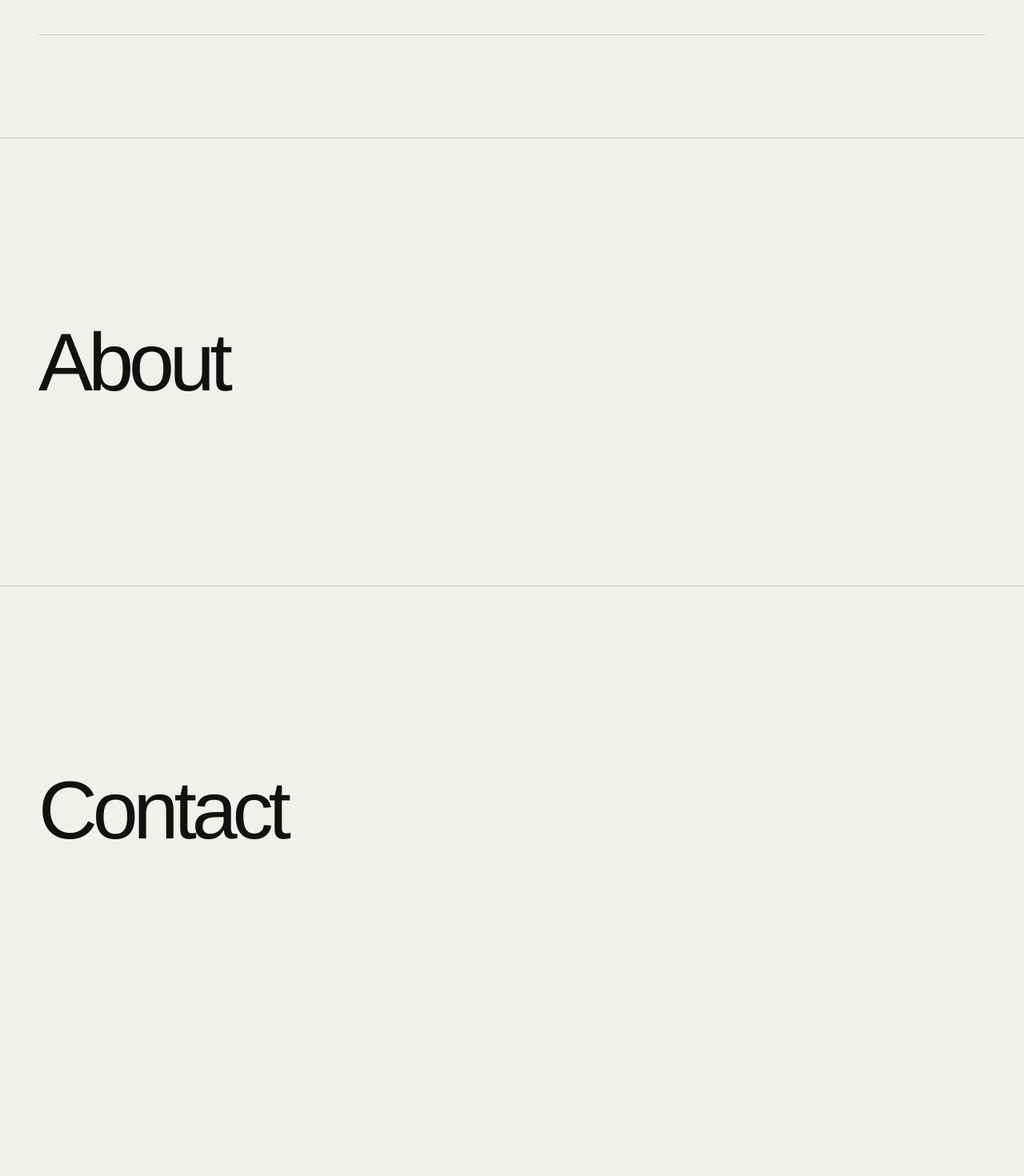
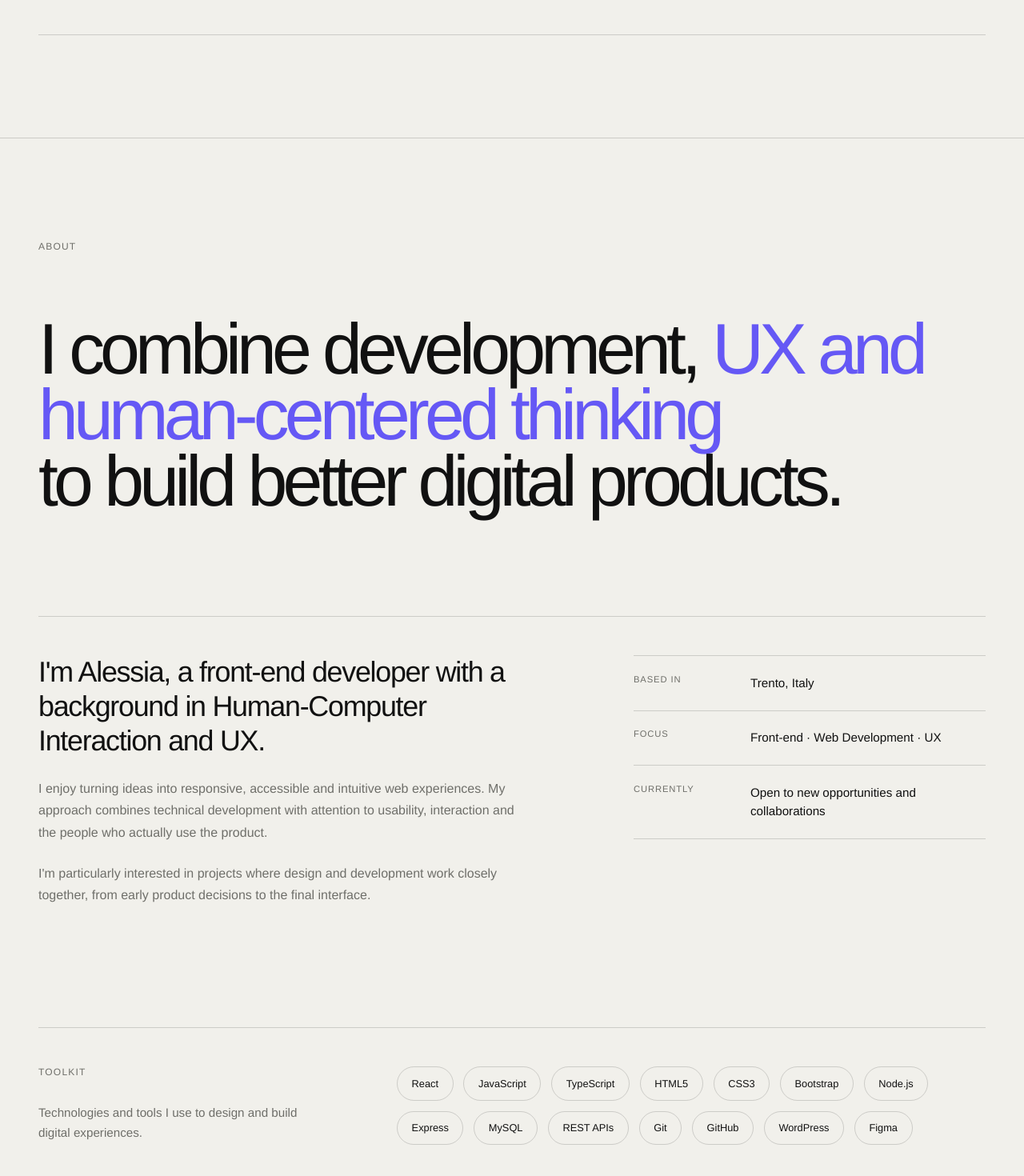
Before and after one commit to alessiaasmeraglia/portfolio, a React app: page / in a window 1280 px wide. Shown: the part 5868-7338 px from the top of the page at 80% size. Before the commit the page ends 7160 px from the top, so only its background shows below. Built offline with nearby package versions, Linux system fonts and the light colour scheme; the HTML template or start-up script is replaced by a standard one.

Commit message:
Aggiunta sezione about

```diff
--- a/src/App.jsx
+++ b/src/App.jsx
@@ -1,6 +1,7 @@
 import Navbar from "./components/Navbar";
 import Hero from "./components/Hero";
 import Projects from "./components/Projects";
+import About from "./components/About";
 
 function App() {
     return (
@@ -12,9 +13,7 @@ function App() {
 
                 <Projects />
 
-                <section className="placeholder-section" id="about">
-                    <p>About</p>
-                </section>
+                <About />
 
                 <section className="placeholder-section" id="contact">
                     <p>Contact</p>
--- /dev/null
+++ b/src/components/About.jsx
@@ -0,0 +1,93 @@
+function About() {
+    const skills = [
+        "React",
+        "JavaScript",
+        "TypeScript",
+        "HTML5",
+        "CSS3",
+        "Bootstrap",
+        "Node.js",
+        "Express",
+        "MySQL",
+        "REST APIs",
+        "Git",
+        "GitHub",
+        "WordPress",
+        "Figma",
+    ];
+
+    return (
+        <section className="about" id="about">
+            <div className="about__header">
+                <p className="section-label">About</p>
+            </div>
+
+            <div className="about__statement">
+                <h2>
+                    I combine development,
+                    <span> UX and human-centered thinking</span>
+                    <br />
+                    to build better digital products.
+                </h2>
+            </div>
+
+            <div className="about__grid">
+                <div className="about__intro">
+                    <p className="about__lead">
+                        I&apos;m Alessia, a front-end developer with a background in
+                        Human-Computer Interaction and UX.
+                    </p>
+
+                    <p>
+                        I enjoy turning ideas into responsive, accessible and intuitive web
+                        experiences. My approach combines technical development with
+                        attention to usability, interaction and the people who actually use
+                        the product.
+                    </p>
+
+                    <p>
+                        I&apos;m particularly interested in projects where design and
+                        development work closely together, from early product decisions to
+                        the final interface.
+                    </p>
+                </div>
+
+                <div className="about__details">
+                    <div className="about__detail">
+                        <span>Based in</span>
+                        <p>Trento, Italy</p>
+                    </div>
+
+                    <div className="about__detail">
+                        <span>Focus</span>
+                        <p>Front-end · Web Development · UX</p>
+                    </div>
+
+                    <div className="about__detail">
+                        <span>Currently</span>
+                        <p>Open to new opportunities and collaborations</p>
+                    </div>
+                </div>
+            </div>
+
+            <div className="about__skills">
+                <div className="about__skills-heading">
+                    <p className="section-label">Toolkit</p>
+
+                    <p>
+                        Technologies and tools I use to design and build digital
+                        experiences.
+                    </p>
+                </div>
+
+                <div className="about__skills-list">
+                    {skills.map((skill) => (
+                        <span key={skill}>{skill}</span>
+                    ))}
+                </div>
+            </div>
+        </section>
+    );
+}
+
+export default About;
--- a/src/index.css
+++ b/src/index.css
@@ -647,6 +647,163 @@ img {
 }
 
 /* =========================
+   ABOUT
+   ========================= */
+
+.about {
+    padding: 8rem 3rem;
+
+    border-top: 1px solid var(--border);
+}
+
+.about__header {
+    margin-bottom: 5rem;
+}
+
+.about__statement {
+    max-width: 1400px;
+
+    margin-bottom: 8rem;
+}
+
+.about__statement h2 {
+    font-size: clamp(3.4rem, 7vw, 7.5rem);
+    font-weight: 500;
+
+    line-height: 0.92;
+    letter-spacing: -0.065em;
+}
+
+.about__statement h2 span {
+    color: var(--accent);
+}
+
+.about__grid {
+    display: grid;
+
+    grid-template-columns: 1.4fr 1fr;
+
+    gap: 8rem;
+
+    padding-top: 3rem;
+
+    border-top: 1px solid var(--border);
+}
+
+.about__intro {
+    max-width: 720px;
+}
+
+.about__intro p {
+    margin-bottom: 1.5rem;
+
+    font-size: 1rem;
+    line-height: 1.7;
+
+    color: var(--muted);
+}
+
+.about__intro .about__lead {
+    font-size: clamp(1.7rem, 2.8vw, 3rem);
+    line-height: 1.2;
+    letter-spacing: -0.035em;
+
+    color: var(--text);
+}
+
+.about__details {
+    display: flex;
+    flex-direction: column;
+}
+
+.about__detail {
+    display: grid;
+
+    grid-template-columns: 130px 1fr;
+
+    gap: 1rem;
+
+    padding: 1.4rem 0;
+
+    border-bottom: 1px solid var(--border);
+}
+
+.about__detail:first-child {
+    border-top: 1px solid var(--border);
+}
+
+.about__detail span {
+    font-size: 0.7rem;
+
+    text-transform: uppercase;
+    letter-spacing: 0.08em;
+
+    color: var(--muted);
+}
+
+.about__detail p {
+    font-size: 0.95rem;
+    line-height: 1.5;
+}
+
+/* =========================
+   ABOUT SKILLS
+   ========================= */
+
+.about__skills {
+    display: grid;
+
+    grid-template-columns: 1fr 2fr;
+
+    gap: 5rem;
+
+    margin-top: 8rem;
+    padding-top: 3rem;
+
+    border-top: 1px solid var(--border);
+}
+
+.about__skills-heading {
+    max-width: 360px;
+}
+
+.about__skills-heading>p:last-child {
+    font-size: 0.95rem;
+    line-height: 1.6;
+
+    color: var(--muted);
+}
+
+.about__skills-list {
+    display: flex;
+    align-content: flex-start;
+    flex-wrap: wrap;
+
+    gap: 0.8rem;
+}
+
+.about__skills-list span {
+    padding: 0.8rem 1.1rem;
+
+    border: 1px solid var(--border);
+    border-radius: 999px;
+
+    font-size: clamp(0.8rem, 1vw, 1rem);
+
+    transition:
+        background 0.25s ease,
+        color 0.25s ease,
+        border-color 0.25s ease;
+}
+
+.about__skills-list span:hover {
+    background: var(--text);
+    color: var(--background);
+
+    border-color: var(--text);
+}
+
+/* =========================
    SMALL MOBILE
    ========================= */
 
@@ -685,6 +842,40 @@ img {
     }
 }
 
+@media (max-width: 768px) {
+    /* ABOUT */
+
+    .about {
+        padding: 6rem 1.25rem;
+    }
+
+    .about__header {
+        margin-bottom: 3rem;
+    }
+
+    .about__statement {
+        margin-bottom: 5rem;
+    }
+
+    .about__grid {
+        grid-template-columns: 1fr;
+
+        gap: 4rem;
+    }
+
+    .about__detail {
+        grid-template-columns: 100px 1fr;
+    }
+
+    .about__skills {
+        grid-template-columns: 1fr;
+
+        gap: 2.5rem;
+
+        margin-top: 5rem;
+    }
+}
+
 /* =========================
    REDUCED MOTION
    ========================= */
```
